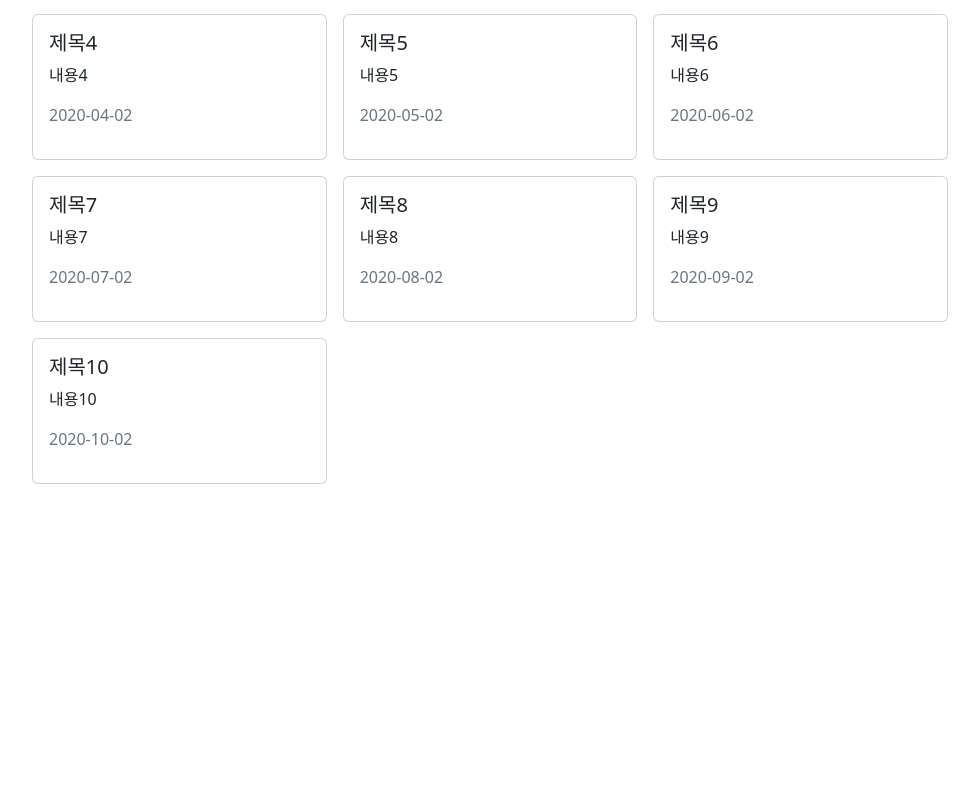
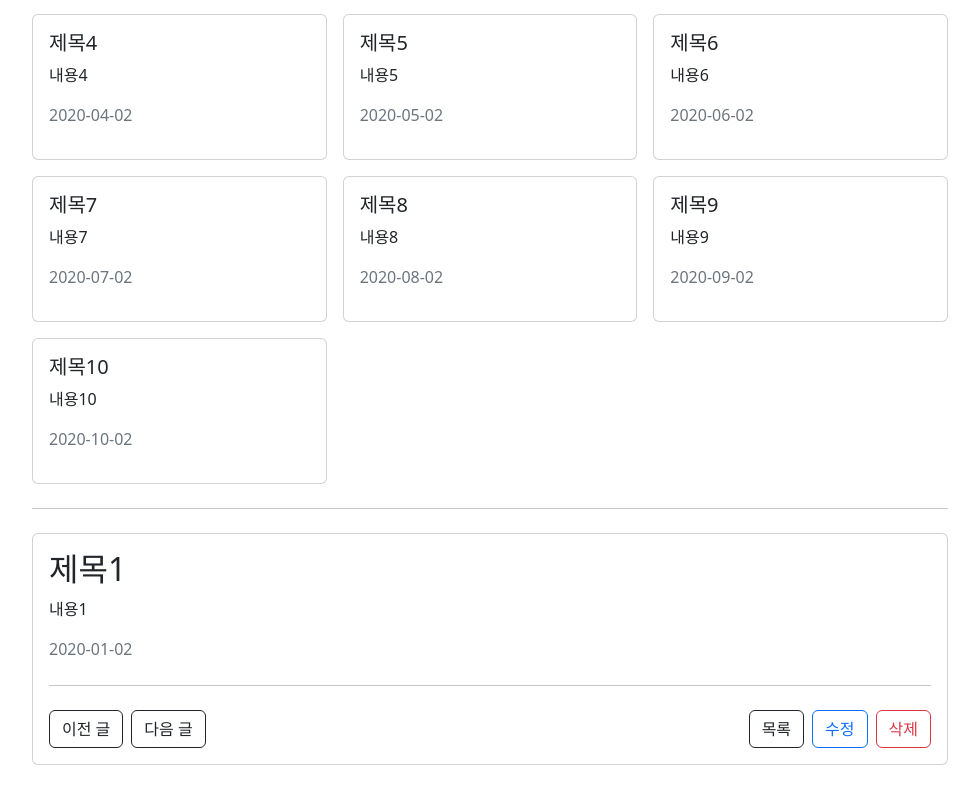
Before and after one commit to yerimpark103/vue3-study, a Vue app: page /posts in a window 1280 px wide. Shown: the part 315-1104 px from the top of the page, without its empty margins (150-1129 px from the left). Before the commit the page ends 823 px from the top, so only its background shows below. Built offline with nearby package versions, Linux system fonts and the light colour scheme.

Commit message:
Refactor code with props

```diff
--- a/jsconfig.json
+++ b/jsconfig.json
@@ -3,7 +3,7 @@
     "baseUrl": ".",
     "jsx": "preserve",
     "paths": {
-      "@/*": ["src/*"]
+      "@/*": ["./src/*"],
     }
   },
   "exclude": ["node_modules", "dist"]
--- a/src/api/posts.js
+++ b/src/api/posts.js
@@ -14,3 +14,7 @@
 export const getPosts = () => {
   return posts;
 };
+
+export const getPostById = id => {
+  return posts.find(el => el.id === id);
+};
--- /dev/null
+++ b/src/components/AppCard.vue
@@ -0,0 +1,15 @@
+<template>
+  <div>
+    <div class="card">
+      <div v-if="$slots.header" class="card-header">
+        <slot name="header"></slot>
+      </div>
+      <div v-if="$slots.default" class="card-body">
+        <slot></slot>
+      </div>
+      <div v-if="$slots.footer" class="card-footer">
+        <slot name="footer"></slot>
+      </div>
+    </div>
+  </div>
+</template>
--- a/src/components/posts/PostItem.vue
+++ b/src/components/posts/PostItem.vue
@@ -1,16 +1,16 @@
 <template>
-  <div class="card">
-    <div class="card-body">
-      <h5 class="card-title">{{ title }}</h5>
-      <p class="card-text">
-        {{ contents }}
-      </p>
-      <p class="text-muted">{{ createdAt }}</p>
-    </div>
-  </div>
+  <AppCard>
+    <h5 class="card-title">{{ title }}</h5>
+    <p class="card-text">
+      {{ contents }}
+    </p>
+    <p class="text-muted">{{ createdAt }}</p></AppCard
+  >
 </template>
 
 <script setup>
+import AppCard from '@/components/AppCard.vue';
+
 defineProps({
   title: {
     type: String,
--- a/src/router/index.js
+++ b/src/router/index.js
@@ -1,4 +1,8 @@
-import { createRouter, createWebHistory } from 'vue-router';
+import {
+  createRouter,
+  createWebHashHistory,
+  createWebHistory,
+} from 'vue-router';
 import HomeView from '@/views/HomeView.vue';
 import AboutView from '@/views/AboutView.vue';
 import PostCreateView from '@/views/posts/PostCreateView.vue';
@@ -36,6 +40,10 @@
     path: '/posts/:id',
     name: 'PostDetail',
     component: PostDetailView,
+    // props: true,
+    props: route => ({
+      id: parseInt(route.params.id),
+    }),
   },
   {
     path: '/posts/:id/edit',
@@ -69,7 +77,12 @@
 ];
 
 const router = createRouter({
+  /** hashHistory : # 가 붙음 (i.e./posts#/)
+   * hash 모드를 사용하면 localhost 전체 파일이 로딩됨. SEO가 불편함.
+   * history 모드로 배포를 할 때는 각각의 라우트가 로딩되어 절대경로로 들어갈 수 없으므로 별도의 설정을 해야 함
+   */
   history: createWebHistory('/'),
+  // history: createWebHashHistory(),
   routes,
 });
 
--- a/src/views/posts/PostDetailView.vue
+++ b/src/views/posts/PostDetailView.vue
@@ -1,8 +1,8 @@
 <template>
   <div>
-    <h2>title</h2>
-    <p>contents</p>
-    <p class="text-muted">createdAt</p>
+    <h2>{{ form.title }}</h2>
+    <p>{{ form.contents }}</p>
+    <p class="text-muted">{{ form.createdAt }}</p>
     <hr class="my-4" />
     <div class="row g-2">
       <div class="col-auto">
@@ -30,10 +30,40 @@
 </template>
 
 <script setup>
-import { useRoute, useRouter } from 'vue-router';
-const route = useRoute();
+import { useRouter } from 'vue-router';
+import { getPostById } from '@/api/posts';
+import { ref } from 'vue';
+
+const props = defineProps({
+  id: Number,
+});
+
 const router = useRouter();
-const id = route.params.id;
+// const id = route.params.id;
+/**
+ * ref : 한꺼번에 객체할당 가능
+ */
+const form = ref({});
+// let form = reactive({});
+
+const fetchPost = () => {
+  const data = getPostById(props.id);
+  console.log(data);
+  /** ref 로 선언하면 반응형 객체할당이 됨
+   * 장점 : primitive/reference type 에 일관성 가능
+   * 단점 : .value.xxx를 붙여야 함
+   */
+  form.value = { ...data };
+
+  /** reactive 로 선언하면 각각의 키밸류를 따로 정의해둬야 반응형 값이 됨
+   * 장점 : 가독성
+   * 단점 : 객체 할당 불가능
+   */
+  // form.title = data.title;
+  // form.contents = data.contents;
+};
+
+fetchPost();
 
 const handleGoToListPage = () => {
   router.push({
@@ -43,7 +73,7 @@
 const handleGoToEditPage = () => {
   router.push({
     name: 'PostEdit',
-    params: { id },
+    params: { id: props.id },
   });
 };
 </script>
--- a/src/views/posts/PostListView.vue
+++ b/src/views/posts/PostListView.vue
@@ -12,11 +12,17 @@
         ></PostItem>
       </div>
     </div>
+    <hr class="my-4" />
+    <AppCard>
+      <PostDetailView :id="1"></PostDetailView>
+    </AppCard>
   </div>
 </template>
 
 <script setup>
 import PostItem from '@/components/posts/PostItem.vue';
+import PostDetailView from '@/views/posts/PostDetailView.vue';
+import AppCard from '@/components/AppCard.vue';
 import { getPosts } from '@/api/posts';
 import { ref } from 'vue';
 import { useRouter } from 'vue-router';
--- a/vite.config.js
+++ b/vite.config.js
@@ -15,7 +15,7 @@
   ],
   resolve: {
     alias: {
-      '@': fileURLToPath(new URL('./src', import.meta.url)),
+      '@': path.resolve(__dirname, './src'),
     },
   },
 });
```
